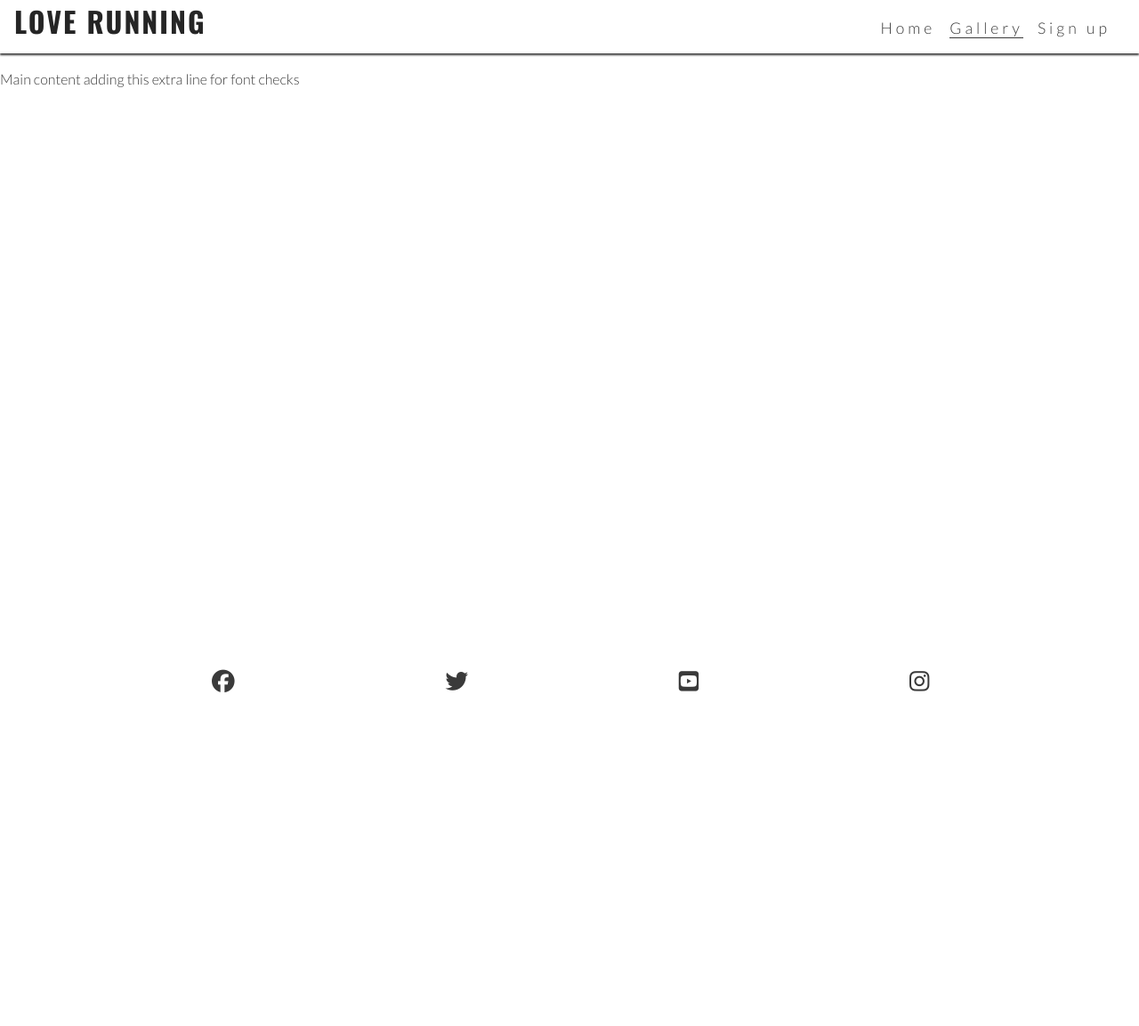
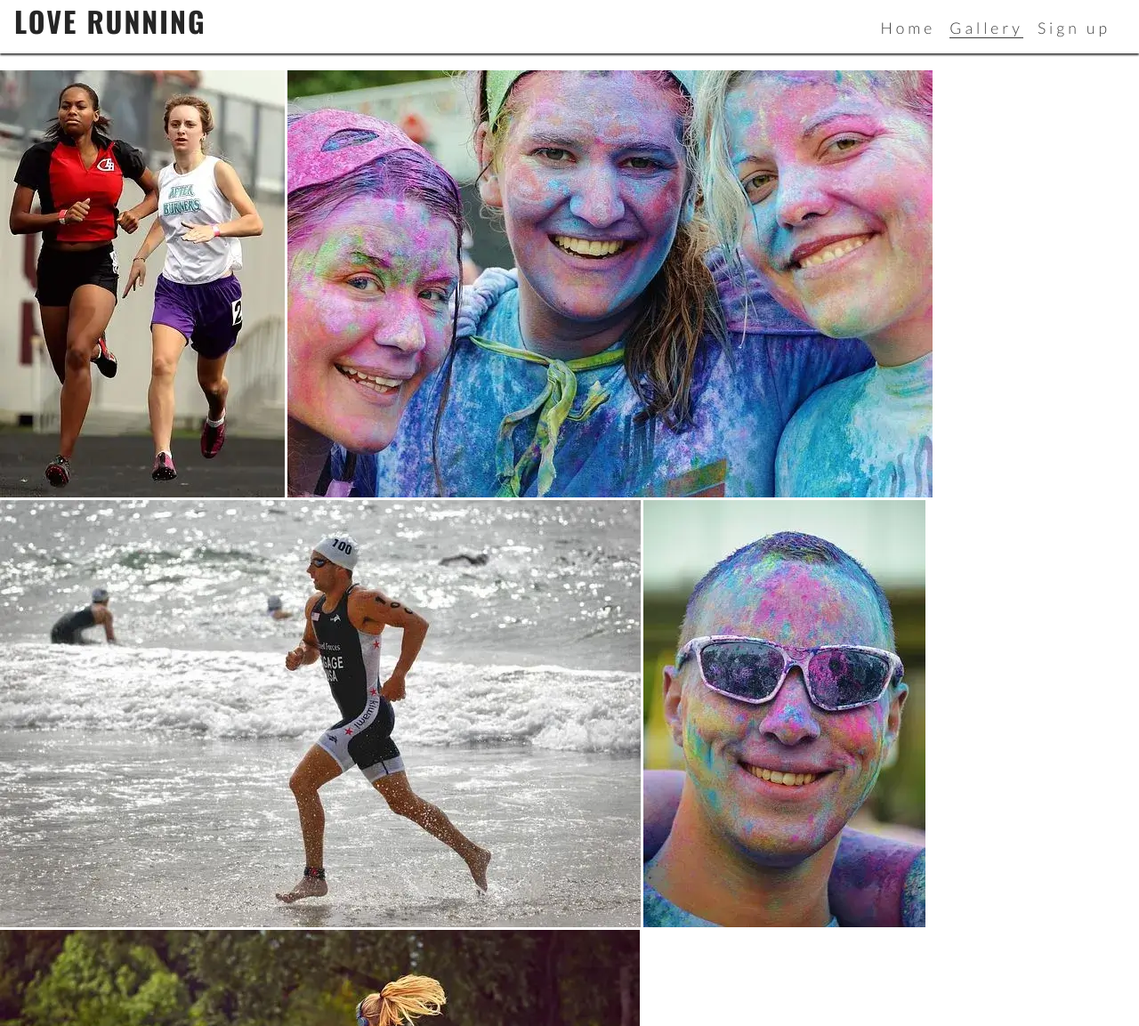
Before and after one commit to Jordan-Finlay/Love-running, a plain HTML site: page gallery.html in a window 1280 px wide. Shown: the top 1153 px of the page at 89% size. Before the commit the page ends 800 px from the top, so only its background shows below. Drawn offline with nearby package versions, Linux system fonts and the light colour scheme.

Commit message:
added photos for gallery

```diff
--- a/gallery.html
+++ b/gallery.html
@@ -56,7 +56,21 @@
     </header>
 
     <!--Main-->
-    <main>Main content adding this extra line for font checks</main>
+    <main>
+        <section id="gallery">
+            <div id="photos">
+                <img src="assets/images/athletes.webp" alt="two athletes running together">
+                <img src="assets/images/girls.webp" alt="Three girls at charity paint running festival">
+                <img src="assets/images/runner3.webp" alt="Solo male runner jogging on beach">
+                <img src="assets/images/man.webp" alt="Man at charity paint running festival">
+                <img src="assets/images/runner1.webp" alt="Solo female runner jogging through Phoenix Park">
+                <img src="assets/images/runner2.webp" alt="Runners competing in marathon">
+                <img src="assets/images/runner4.webp" alt="Solo female runner jogging on beach">
+                <img src="assets/images/running_gang.webp" alt="Large group of runners taking part in a marathon on a rainy day">
+                <img src="assets/images/mud-run.webp" alt="Two women runners taking a muddy selfie after the Mud Runners championship">
+            </div>
+        </section>
+    </main>
 
     <!--Footer-->
     <footer>
```
Also changed, not shown: assets/images/athletes.webp (added), assets/images/girls.webp (added), assets/images/man.webp (added), assets/images/mud-run.webp (added), assets/images/runner1.webp (added), assets/images/runner2.webp (added), assets/images/runner3.webp (added), assets/images/runner4.webp (added), assets/images/running_gang.webp (added).
